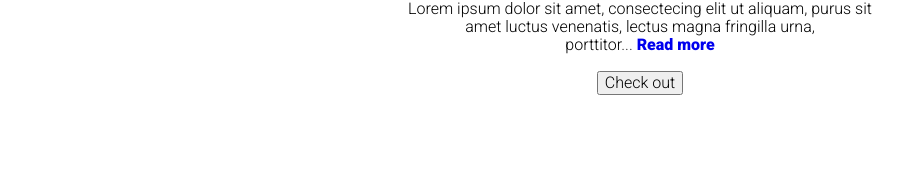
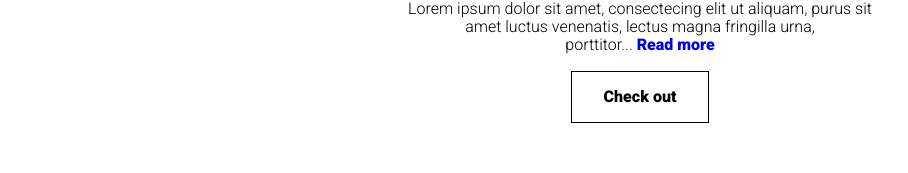
Before and after one commit to DominickVale/Photographer-E-Commerce, a Next.js app: page / in a window 1280 px wide. Shown: the part 470-643 px from the top of the page, without its empty margins (0-908 px from the left). Built offline with nearby package versions, Linux system fonts and the light colour scheme.

Commit message:
Basic action button styling

```diff
--- a/components/ActionButton.js
+++ b/components/ActionButton.js
@@ -1,9 +1,10 @@
 import React from 'react'
 
+import {StyledActionButton} from 'styles'
 export const ActionButton = (props) => {
   return (
     <>
-    <button onClick={props.onClick}>{props.children || 'Order Now'}</button>
+    <StyledActionButton onClick={props.onClick}>{props.children || 'Order Now'}</StyledActionButton>
     </>
   )
 }
--- a/styles/index.js
+++ b/styles/index.js
@@ -4,3 +4,13 @@ export const Filler = styled.div`
 height: ${props => props.height};
 width: ${props => props.width || '10vw'};
 `
+
+export const StyledActionButton = styled.button`
+display: block;
+background-color: white;
+font-weight: 900;
+border: none;
+padding: 1rem 2rem;
+border: 1px solid black;
+margin: auto;
+`
```
